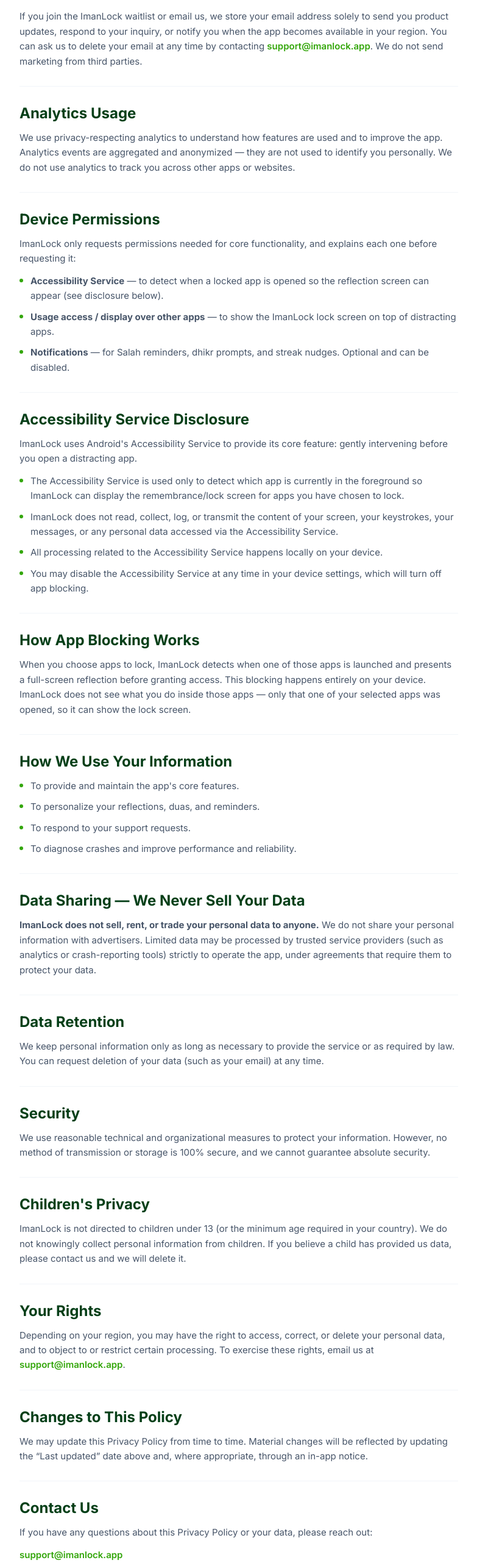
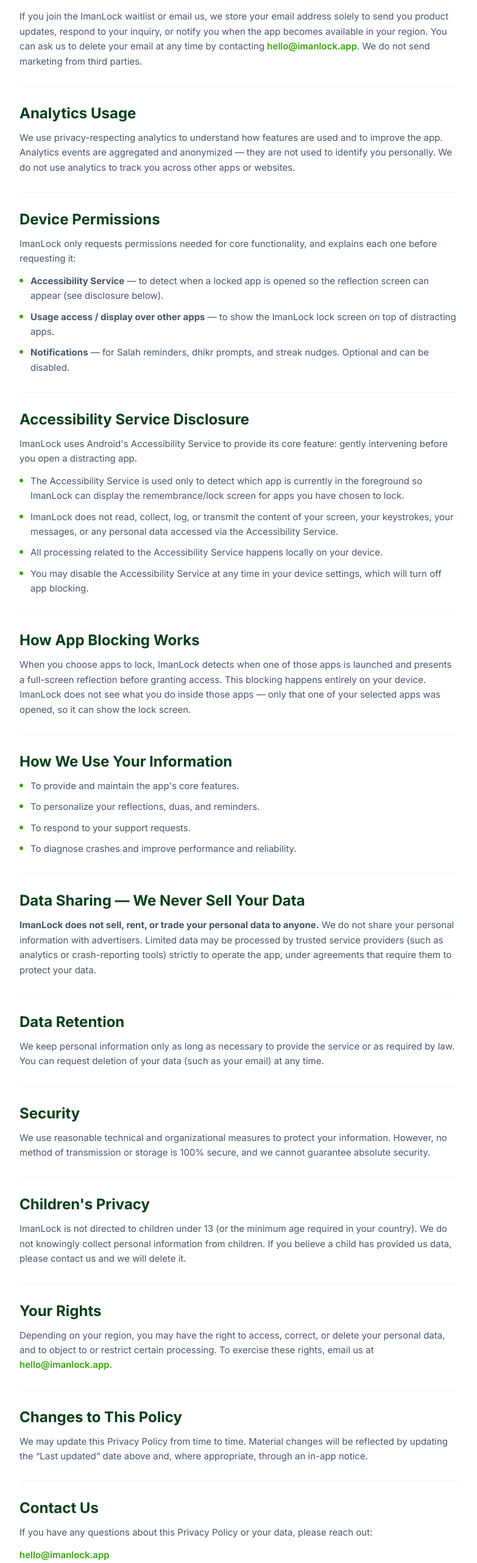
Before and after one commit to AanisMJama/imanlock-landing, a Next.js app: page /privacy in a window 1280 px wide. Shown: the part 1056-3619 px from the top of the page at 61% size, without its empty margins (248-1031 px from the left). Built offline with nearby package versions, Linux system fonts and the light colour scheme.

Commit message:
Update contact email to hello@imanlock.app
Replace all occurrences of support@imanlock.app with hello@imanlock.app across the Contact page, Privacy and Terms pages, the contact form (mailto links + visible text), and deployment docs.

```diff
--- a/src/app/contact/page.tsx
+++ b/src/app/contact/page.tsx
@@ -5,7 +5,7 @@
 export const metadata: Metadata = {
   title: "Contact Us — ImanLock",
   description:
-    "Get in touch with the ImanLock team. Send us a message or email support@imanlock.app. We aim to respond within 48 hours.",
+    "Get in touch with the ImanLock team. Send us a message or email hello@imanlock.app. We aim to respond within 48 hours.",
   alternates: { canonical: "https://imanlock.app/contact" },
 };
 
@@ -26,10 +26,10 @@
               Prefer email? Reach us directly at:
             </p>
             <a
-              href="mailto:support@imanlock.app"
+              href="mailto:hello@imanlock.app"
               className="mt-2 inline-block font-semibold text-iman-primary hover:underline"
             >
-              support@imanlock.app
+              hello@imanlock.app
             </a>
           </div>
 
--- a/src/app/privacy/page.tsx
+++ b/src/app/privacy/page.tsx
@@ -64,10 +64,10 @@
           or notify you when the app becomes available in your region. You can
           ask us to delete your email at any time by contacting{" "}
           <a
-            href="mailto:support@imanlock.app"
+            href="mailto:hello@imanlock.app"
             className="font-semibold text-iman-primary hover:underline"
           >
-            support@imanlock.app
+            hello@imanlock.app
           </a>
           . We do not send marketing from third parties.
         </p>
@@ -185,10 +185,10 @@
           or delete your personal data, and to object to or restrict certain
           processing. To exercise these rights, email us at{" "}
           <a
-            href="mailto:support@imanlock.app"
+            href="mailto:hello@imanlock.app"
             className="font-semibold text-iman-primary hover:underline"
           >
-            support@imanlock.app
+            hello@imanlock.app
           </a>
           .
         </p>
@@ -209,10 +209,10 @@
         </p>
         <p>
           <a
-            href="mailto:support@imanlock.app"
+            href="mailto:hello@imanlock.app"
             className="font-semibold text-iman-primary hover:underline"
           >
-            support@imanlock.app
+            hello@imanlock.app
           </a>
         </p>
       </Section>
--- a/src/app/terms/page.tsx
+++ b/src/app/terms/page.tsx
@@ -125,10 +125,10 @@
         <p>
           For questions about these Terms, contact us at{" "}
           <a
-            href="mailto:support@imanlock.app"
+            href="mailto:hello@imanlock.app"
             className="font-semibold text-iman-primary hover:underline"
           >
-            support@imanlock.app
+            hello@imanlock.app
           </a>
           .
         </p>
--- a/src/components/site/ContactForm.tsx
+++ b/src/components/site/ContactForm.tsx
@@ -16,7 +16,7 @@
     // then show a confirmation state.
     const subject = encodeURIComponent(`ImanLock support — ${name || "Inquiry"}`);
     const body = encodeURIComponent(`${message}\n\n— ${name} (${email})`);
-    window.location.href = `mailto:support@imanlock.app?subject=${subject}&body=${body}`;
+    window.location.href = `mailto:hello@imanlock.app?subject=${subject}&body=${body}`;
     setSent(true);
   };
 
@@ -43,10 +43,10 @@
               Your message is ready in your email app. If it didn&apos;t open,
               email us directly at{" "}
               <a
-                href="mailto:support@imanlock.app"
+                href="mailto:hello@imanlock.app"
                 className="font-semibold text-iman-primary hover:underline"
               >
-                support@imanlock.app
+                hello@imanlock.app
               </a>
               . We aim to respond within 48 hours.
             </p>
```
Also changed, not shown: 1 other file (tests, documents, lock files or other folders).
